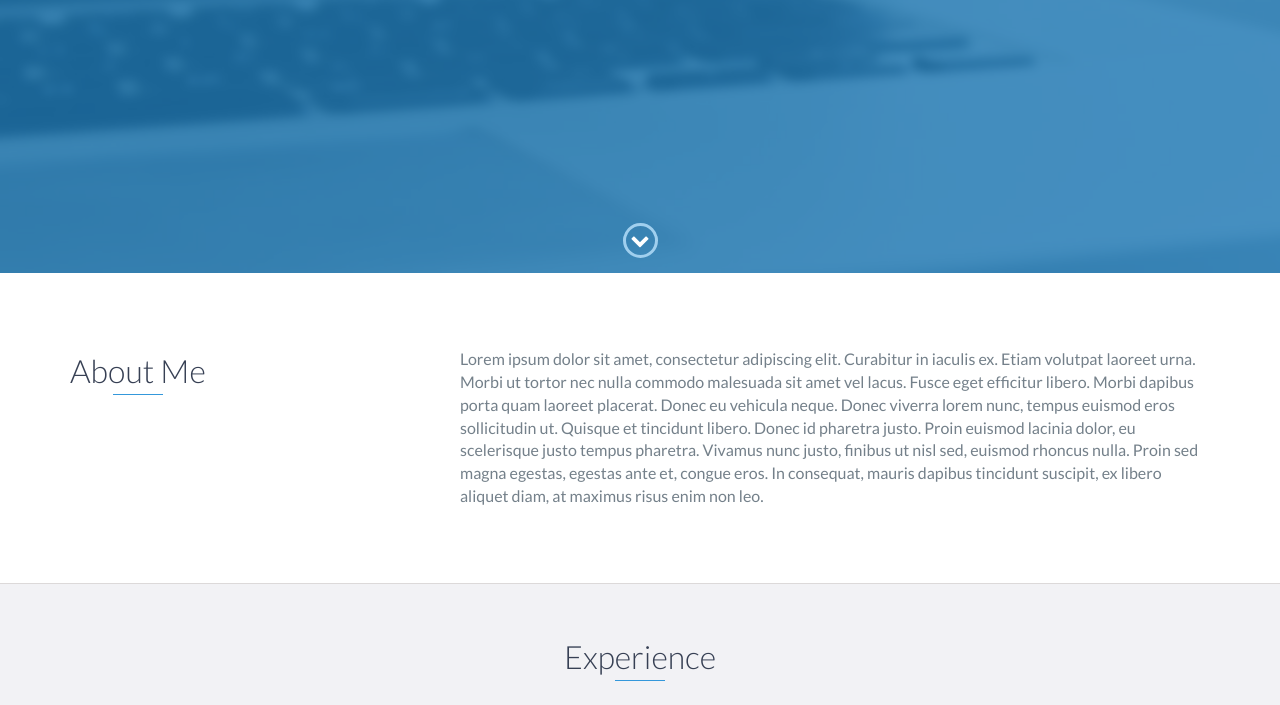
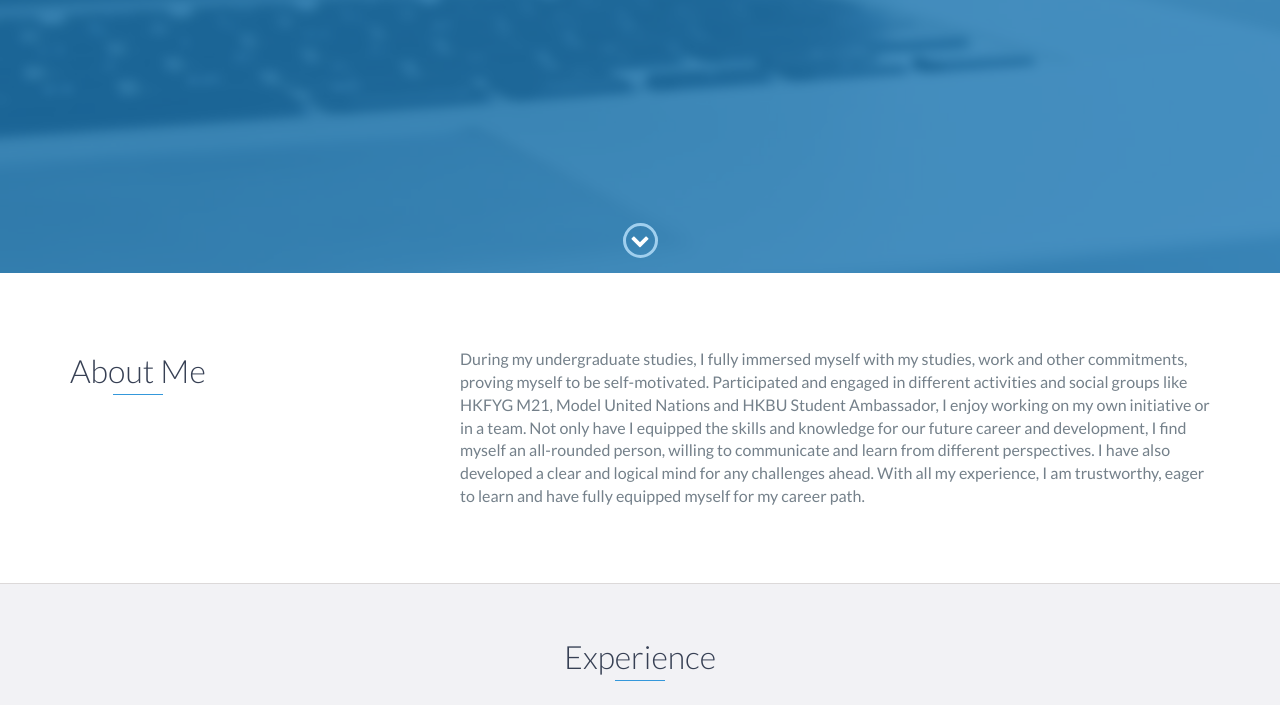
Before and after one commit to johnpoontf/johnpoontf.github.io, a website: page index.html in a window 1280 px wide. Shown: the part 527-1232 px from the top of the page. Drawn offline with nearby package versions, Linux system fonts and the light colour scheme.

Commit message:
Update index.html

```diff
--- a/index.html
+++ b/index.html
@@ -74,9 +74,7 @@
                 </div>
                 <div class="col-md-8">
                     <p>
-                        Lorem ipsum dolor sit amet, consectetur adipiscing elit. Curabitur in iaculis ex. Etiam volutpat laoreet urna. Morbi ut tortor nec nulla commodo malesuada sit amet vel lacus. Fusce eget efficitur libero. Morbi dapibus porta quam laoreet placerat. Donec
-                        eu vehicula neque. Donec viverra lorem nunc, tempus euismod eros sollicitudin ut. Quisque et tincidunt libero. Donec id pharetra justo. Proin euismod lacinia dolor, eu scelerisque justo tempus pharetra. Vivamus nunc justo, finibus
-                        ut nisl sed, euismod rhoncus nulla. Proin sed magna egestas, egestas ante et, congue eros. In consequat, mauris dapibus tincidunt suscipit, ex libero aliquet diam, at maximus risus enim non leo.
+                        During my undergraduate studies, I fully immersed myself with my studies, work and other commitments, proving myself to be self-motivated. Participated and engaged in different activities and social groups like HKFYG M21, Model United Nations and HKBU Student Ambassador, I enjoy working on my own initiative or in a team. Not only have I equipped the skills and knowledge for our future career and development, I find myself an all-rounded person, willing to communicate and learn from different perspectives. I have also developed a clear and logical mind for any challenges ahead. With all my experience, I am trustworthy, eager to learn and have fully equipped myself for my career path.
                     </p>
                 </div>
             </div>
```
